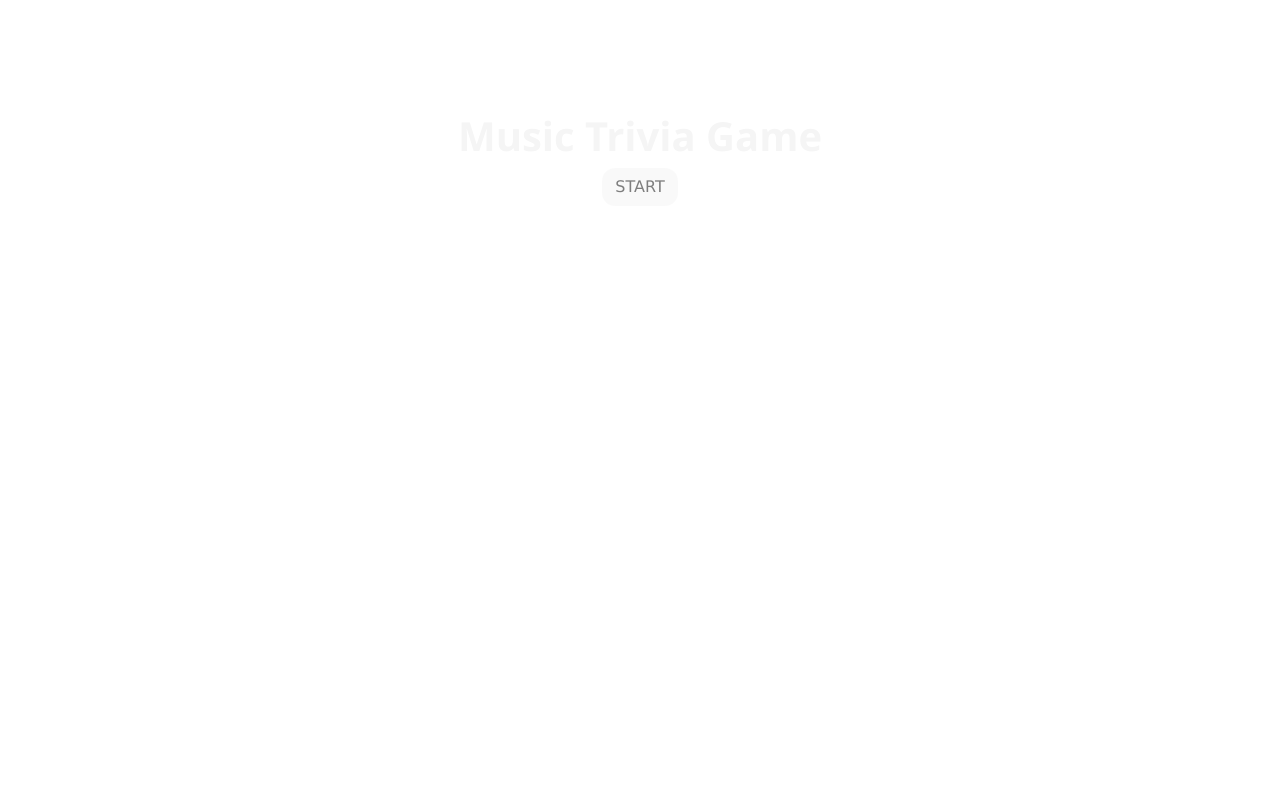
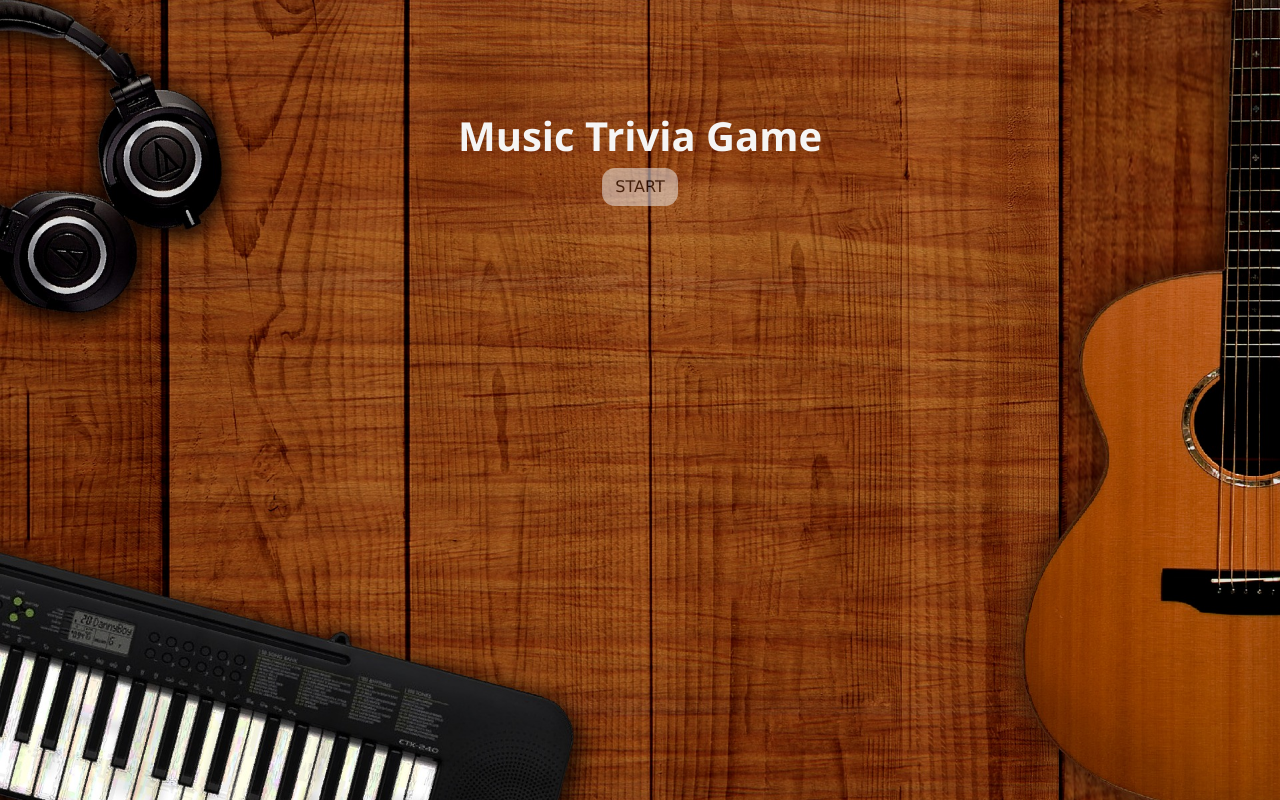
Before and after one commit to jkane88/TriviaGame, a plain HTML site: page index.html in a window 1280 px wide. Drawn offline with nearby package versions, Linux system fonts and the light colour scheme.

Commit message:
bg fix real

```diff
--- a/assets/css/style.css
+++ b/assets/css/style.css
@@ -1,5 +1,5 @@
 body {
-    background-image: url("assets/images/musicbg.jpg");
+    background-image: URL("../images/musicbg.jpg");
     background-position: center;
     background-repeat: no-repeat;
     background-size: cover;
```
